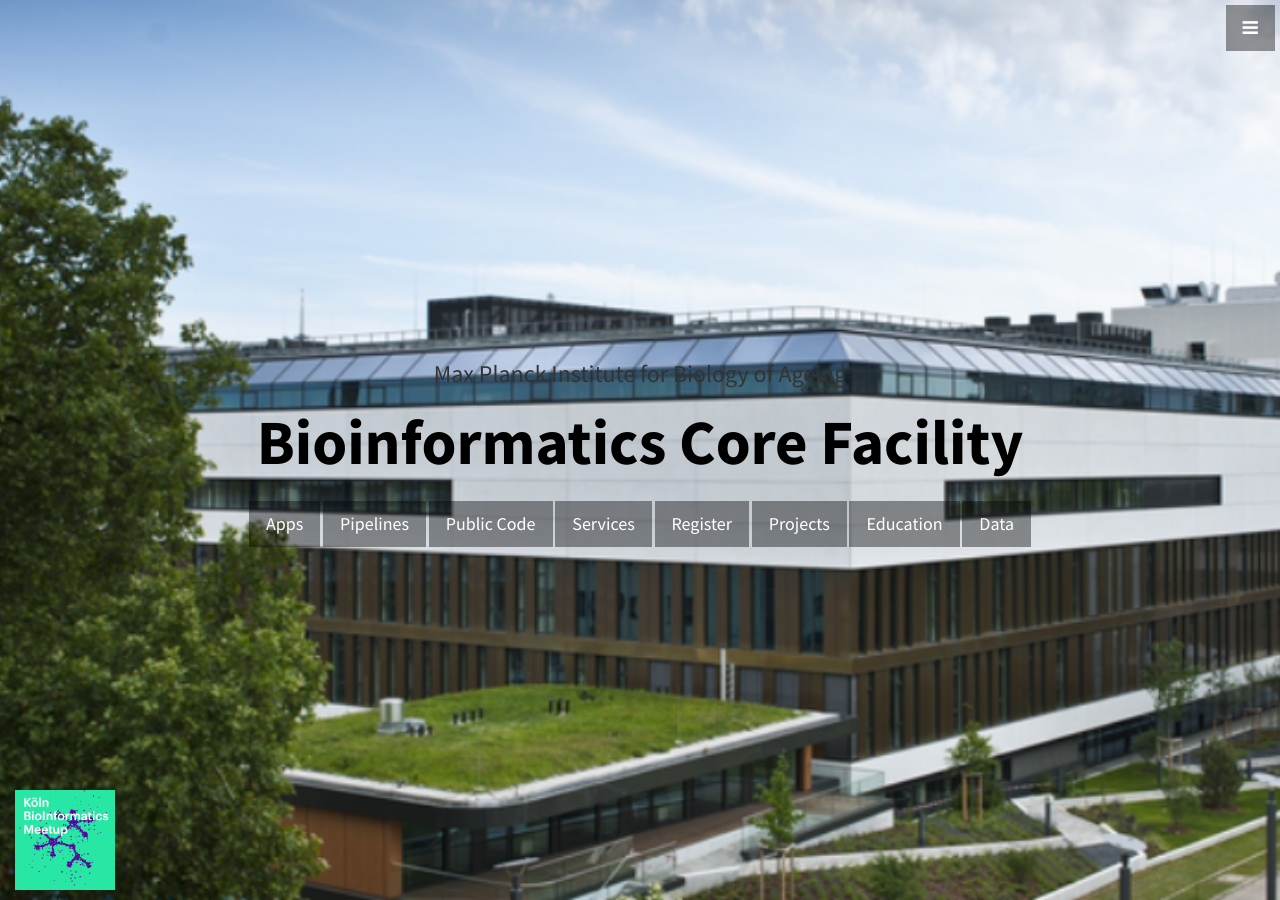
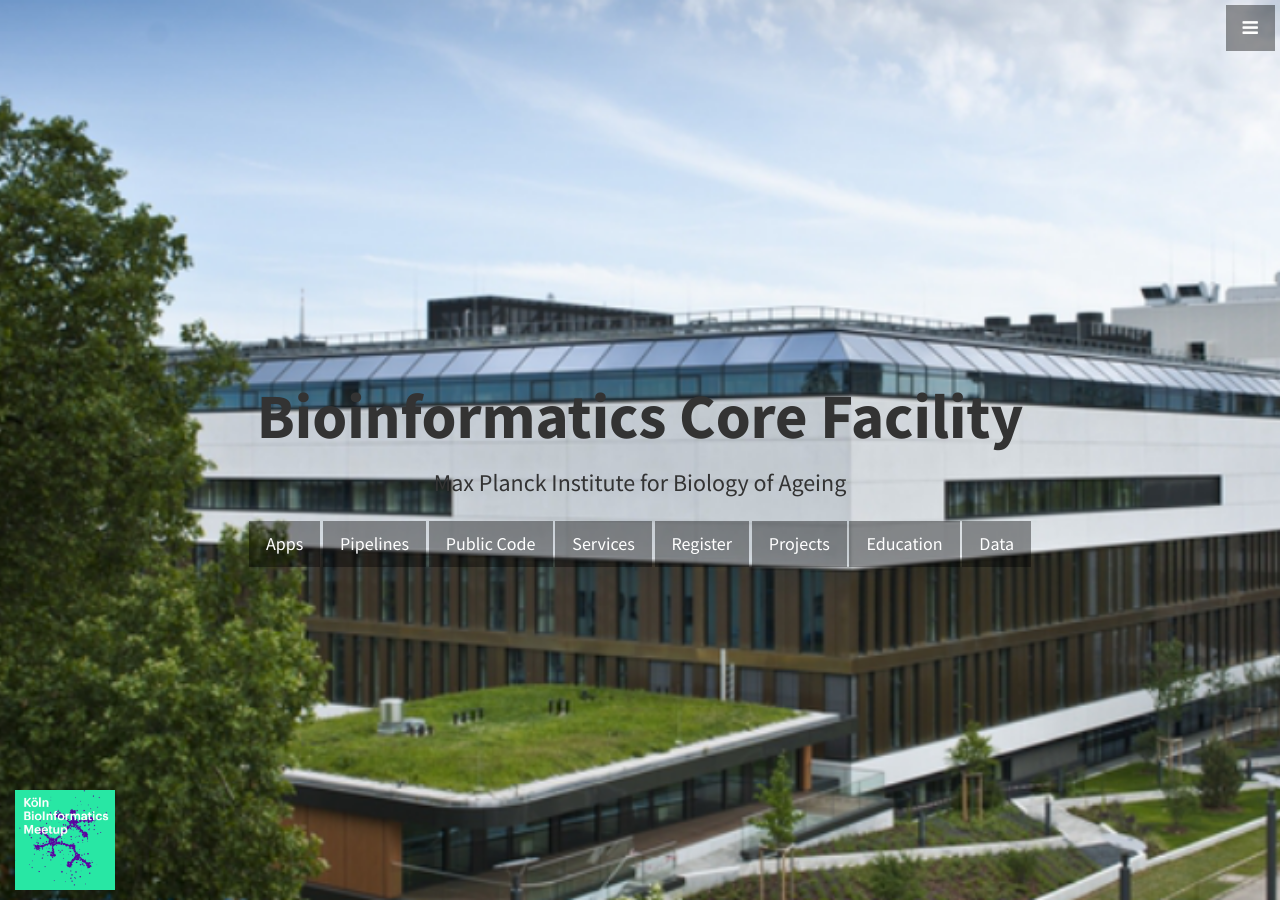
Before and after one commit to mpg-age-bioinformatics/mpg-age-bioinformatics.github.io, a Jekyll site: the page built from index.html, in a window 1280 px wide and 900 px high. Built offline with Jekyll 4.4.1, drawn with Linux system fonts in a browser that asks for light colours.

Commit message:
Update header.html

```diff
--- a/_includes/header.html
+++ b/_includes/header.html
@@ -9,8 +9,8 @@
 
 <header id="top" class="header">
 <div class="text-vertical-center", style="position:relative;">
+    <h1 style="margin-top:60px;">Bioinformatics Core Facility</h1>
     <h3 style="margin-top:20px;margin-bottom:20px;">Max Planck Institute for Biology of Ageing</h3>
-    <h1 style="color:black;margin-bottom:20px;">Bioinformatics Core Facility</h1>
     <p class="big">
     <a href="https://flaski.age.mpg.de" class="btn btn-dark btn-lg">Apps</a>
     <a href="https://flaski.age.mpg.de/index#submissions" class="btn btn-dark btn-lg">Pipelines</a>
```
